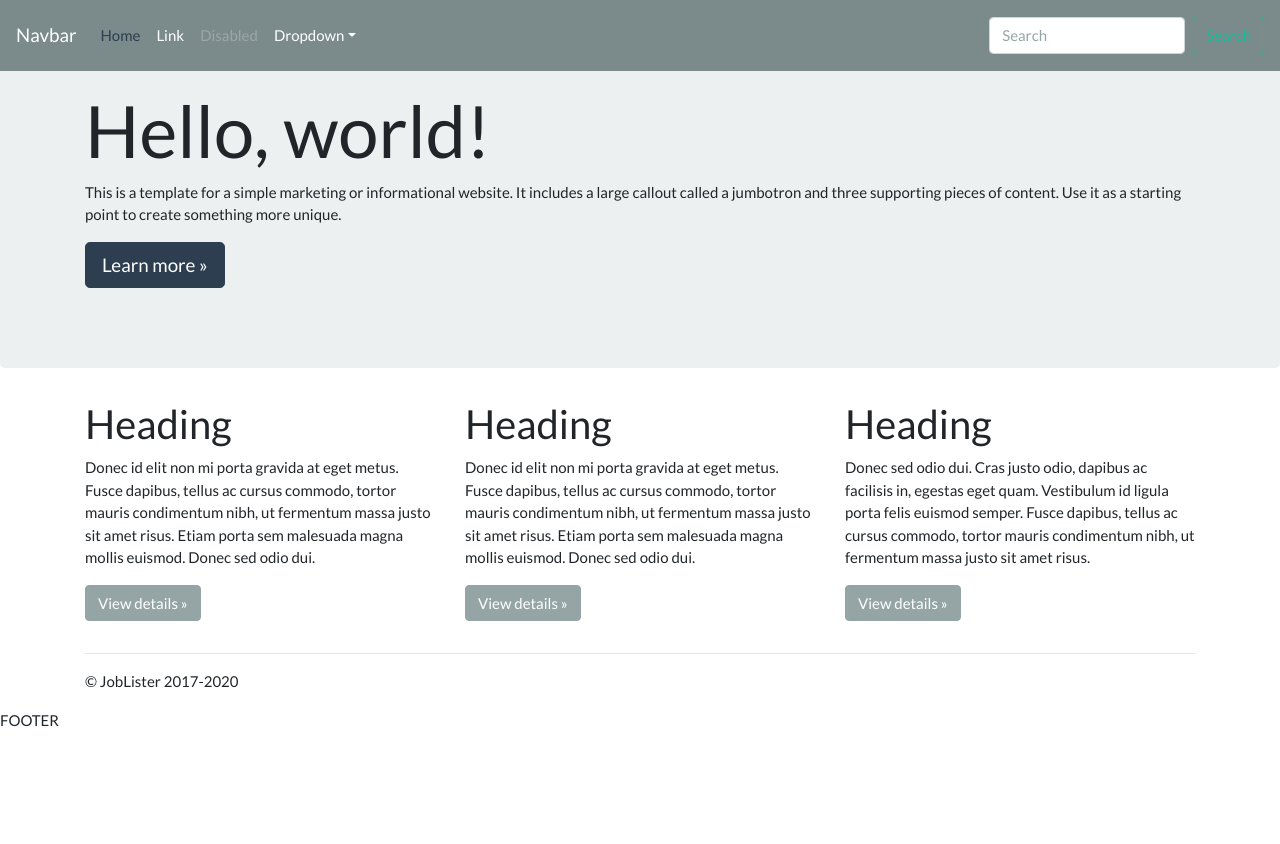
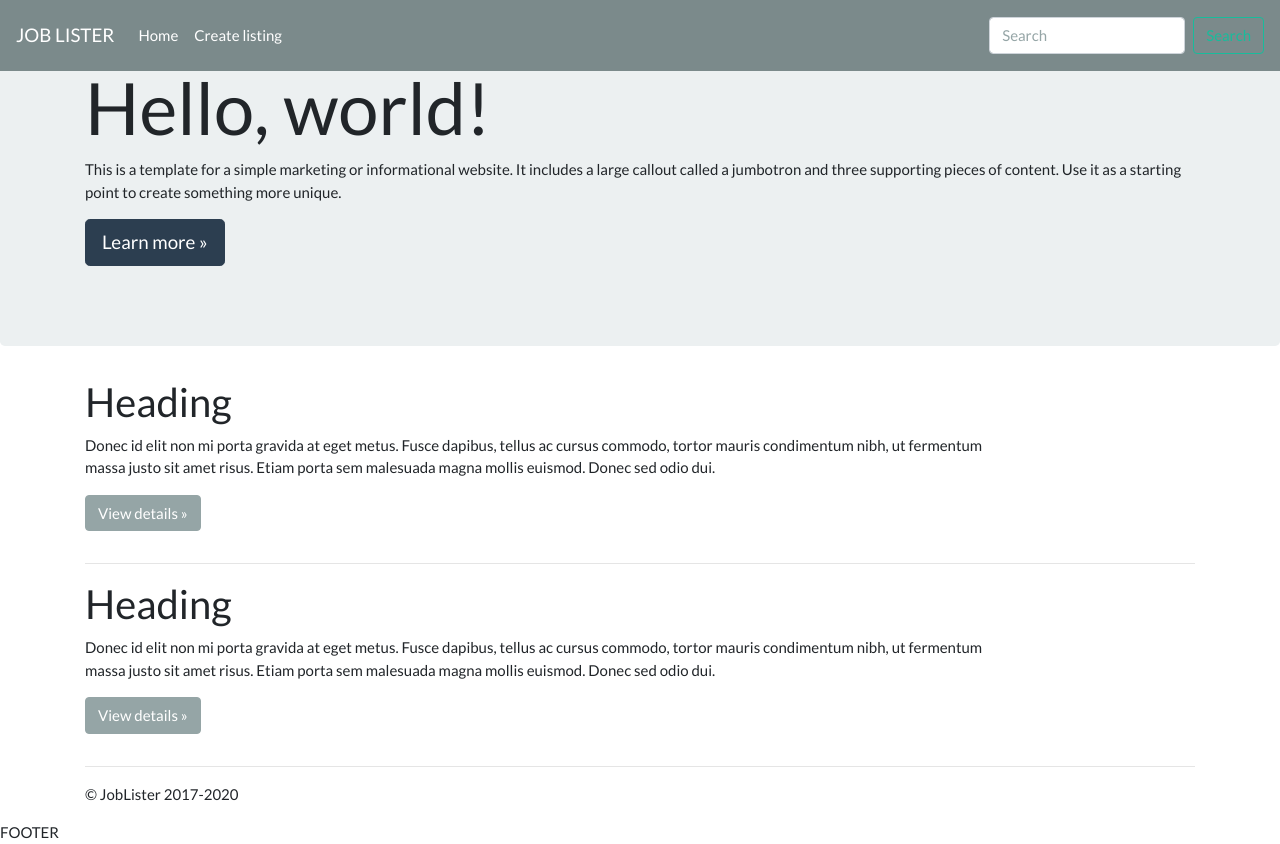
Before and after one commit to jrlvarghese/joblister_project, a PHP site: page /templates/frontpage.php in a window 1280 px wide. Before the commit the page ends 727 px from the top, so only its background shows below. Run offline with PHP 8.4, Linux system fonts and the light colour scheme.

Commit message:
Made changes in 'header.php'.

```diff
--- a/templates/frontpage.php
+++ b/templates/frontpage.php
@@ -2,38 +2,6 @@
 // include header file
 include 'inc/header.php';
 ?>
-<nav class="navbar navbar-expand-md navbar-dark fixed-top bg-dark">
-    <a class="navbar-brand" href="#">Navbar</a>
-    <button class="navbar-toggler" type="button" data-toggle="collapse" data-target="#navbarsExampleDefault" aria-controls="navbarsExampleDefault" aria-expanded="false" aria-label="Toggle navigation">
-        <span class="navbar-toggler-icon"></span>
-    </button>
-
-    <div class="collapse navbar-collapse" id="navbarsExampleDefault">
-        <ul class="navbar-nav mr-auto">
-            <li class="nav-item active">
-                <a class="nav-link" href="#">Home <span class="sr-only">(current)</span></a>
-            </li>
-            <li class="nav-item">
-                <a class="nav-link" href="#">Link</a>
-            </li>
-            <li class="nav-item">
-                <a class="nav-link disabled" href="#" tabindex="-1" aria-disabled="true">Disabled</a>
-            </li>
-            <li class="nav-item dropdown">
-                <a class="nav-link dropdown-toggle" href="#" id="dropdown01" data-toggle="dropdown" aria-haspopup="true" aria-expanded="false">Dropdown</a>
-                <div class="dropdown-menu" aria-labelledby="dropdown01">
-                    <a class="dropdown-item" href="#">Action</a>
-                    <a class="dropdown-item" href="#">Another action</a>
-                    <a class="dropdown-item" href="#">Something else here</a>
-                </div>
-            </li>
-        </ul>
-        <form class="form-inline my-2 my-lg-0">
-            <input class="form-control mr-sm-2" type="text" placeholder="Search" aria-label="Search">
-            <button class="btn btn-outline-success my-2 my-sm-0" type="submit">Search</button>
-        </form>
-    </div>
-</nav>
 
 <main role="main">
 
@@ -49,23 +17,31 @@ include 'inc/header.php';
 <div class="container">
     <!-- Example row of columns -->
     <div class="row">
-        <div class="col-md-4">
+        <div class="col-md-10">
             <h2>Heading</h2>
             <p>Donec id elit non mi porta gravida at eget metus. Fusce dapibus, tellus ac cursus commodo, tortor mauris condimentum nibh, ut fermentum massa justo sit amet risus. Etiam porta sem malesuada magna mollis euismod. Donec sed odio dui. </p>
             <p><a class="btn btn-secondary" href="#" role="button">View details &raquo;</a></p>
         </div>
-        <div class="col-md-4">
+        <!-- <div class="col-md-2">
+            <a class="btn btn-default" href="#">View more</a>
+        </div> -->
+    </div> <!-- /row -->
+    <hr>
+
+    <!-- Example row of columns -->
+    <div class="row">
+        <div class="col-md-10">
             <h2>Heading</h2>
             <p>Donec id elit non mi porta gravida at eget metus. Fusce dapibus, tellus ac cursus commodo, tortor mauris condimentum nibh, ut fermentum massa justo sit amet risus. Etiam porta sem malesuada magna mollis euismod. Donec sed odio dui. </p>
             <p><a class="btn btn-secondary" href="#" role="button">View details &raquo;</a></p>
         </div>
-        <div class="col-md-4">
-            <h2>Heading</h2>
-            <p>Donec sed odio dui. Cras justo odio, dapibus ac facilisis in, egestas eget quam. Vestibulum id ligula porta felis euismod semper. Fusce dapibus, tellus ac cursus commodo, tortor mauris condimentum nibh, ut fermentum massa justo sit amet risus.</p>
-            <p><a class="btn btn-secondary" href="#" role="button">View details &raquo;</a></p>
-        </div>
-    </div>
+        <!-- <div class="col-md-2">
+            <a class="btn btn-default" href="#">View more</a>
+        </div> -->
+    </div> <!-- /row -->
     <hr>
+
+
 </div> <!-- /container -->
 
 </main>
--- a/templates/inc/header.php
+++ b/templates/inc/header.php
@@ -7,4 +7,35 @@
     <link rel='stylesheet' href='css/style.css'>
 </head>
 <body>
-HEADER
+<nav class="navbar navbar-expand-md navbar-dark fixed-top bg-dark">
+    <a class="navbar-brand" href="#">JOB LISTER</a>
+    <button class="navbar-toggler" type="button" data-toggle="collapse" data-target="#navbarsExampleDefault" aria-controls="navbarsExampleDefault" aria-expanded="false" aria-label="Toggle navigation">
+        <span class="navbar-toggler-icon"></span>
+    </button>
+
+    <div class="collapse navbar-collapse" id="navbarsExampleDefault">
+        <ul class="navbar-nav mr-auto">
+            <li class="nav-item">
+                <a class="nav-link" href="index.php">Home <span class="sr-only">(current)</span></a>
+            </li>
+            <li class="nav-item">
+                <a class="nav-link" href="create.php">Create listing</a>
+            </li>
+            <!-- <li class="nav-item">
+                <a class="nav-link disabled" href="#" tabindex="-1" aria-disabled="true">Disabled</a>
+            </li>
+            <li class="nav-item dropdown">
+                <a class="nav-link dropdown-toggle" href="#" id="dropdown01" data-toggle="dropdown" aria-haspopup="true" aria-expanded="false">Dropdown</a>
+                <div class="dropdown-menu" aria-labelledby="dropdown01">
+                    <a class="dropdown-item" href="#">Action</a>
+                    <a class="dropdown-item" href="#">Another action</a>
+                    <a class="dropdown-item" href="#">Something else here</a>
+                </div>
+            </li> -->
+        </ul>
+        <form class="form-inline my-2 my-lg-0">
+            <input class="form-control mr-sm-2" type="text" placeholder="Search" aria-label="Search">
+            <button class="btn btn-outline-success my-2 my-sm-0" type="submit">Search</button>
+        </form>
+    </div>
+</nav>
```
